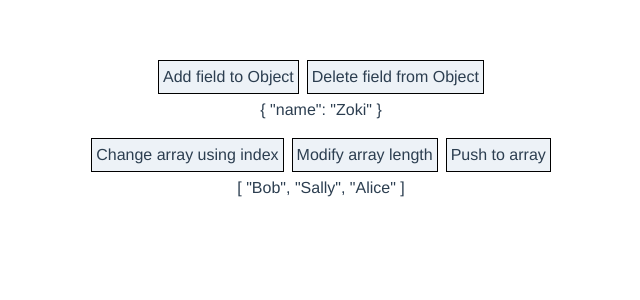
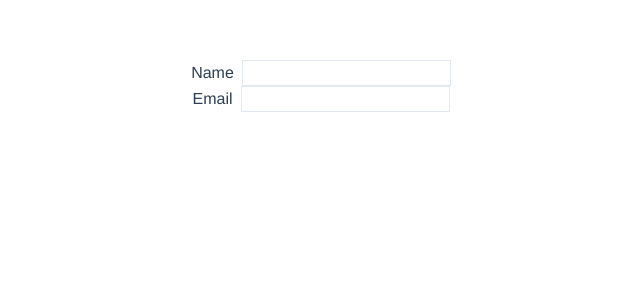
Before and after one commit to zoolinom/vue-3-exercises, a Vue app: page / in a window 1280 px wide. Shown: the top 300 px of the page, without its empty margins (319-959 px from the left). Built offline with nearby package versions, Linux system fonts and the light colour scheme.

Commit message:
Multiple v models

```diff
--- a/src/App.vue
+++ b/src/App.vue
@@ -3,7 +3,16 @@
   <!-- <Another /> -->
   <!-- <HelloWorld /> -->
   <!-- <ComponentWithModal /> -->
-  <Vue2DetectionCaveat />
+  <!-- <Vue2DetectionCaveat /> -->
+
+  <!-- Synchronizing v-model with component InviteForm -->
+  <!-- v-model:parameter where parameter is name of parameter, in this case it is name -->
+  <!-- Parameter is passed as prop to component -->
+  <InviteForm v-model:name="inviteName" v-model:email="inviteEmail" />
+  <div>
+    <div>{{ inviteName }}</div>
+    <div>{{ inviteEmail }}</div>
+  </div>
 </template>
 
 <script>
@@ -12,6 +21,8 @@ import Another from './components/Another.vue'
 import HelloWorld from './components/HelloWorld.vue'
 import ComponentWithModal from './components/ComponentWithModal.vue'
 import Vue2DetectionCaveat from './components/Vue2DetectionCaveat.vue'
+import InviteForm from './components/InviteForm.vue'
+import { ref } from 'vue'
 
 export default {
   name: 'App',
@@ -20,7 +31,17 @@ export default {
     Another,
     HelloWorld,
     ComponentWithModal,
-    Vue2DetectionCaveat
+    Vue2DetectionCaveat,
+    InviteForm
+  },
+  setup() {
+    const inviteName = ref('')
+    const inviteEmail = ref('')
+
+    return {
+      inviteName,
+      inviteEmail
+    }
   }
 }
 </script>
--- /dev/null
+++ b/src/components/InviteForm.vue
@@ -0,0 +1,29 @@
+<template>
+  <form action="">
+    <div>
+      <label for="name">Name</label>
+      <!-- Name of eemitted event is important, so we have to say update:prop (name) -->
+      <input
+        type="text"
+        class="border ml-2"
+        :value="name"
+        @input="event => $emit('update:name', event.target.value)"
+      >
+    </div>
+    <div>
+      <label for="email">Email</label>
+      <input
+        type="text"
+        class="border ml-2"
+        :value="email"
+        @input="event => $emit('update:email', event.target.value)"
+      >
+    </div>
+  </form>
+</template>
+
+<script>
+export default {
+  props: ['name', 'email']
+}
+</script>
```
